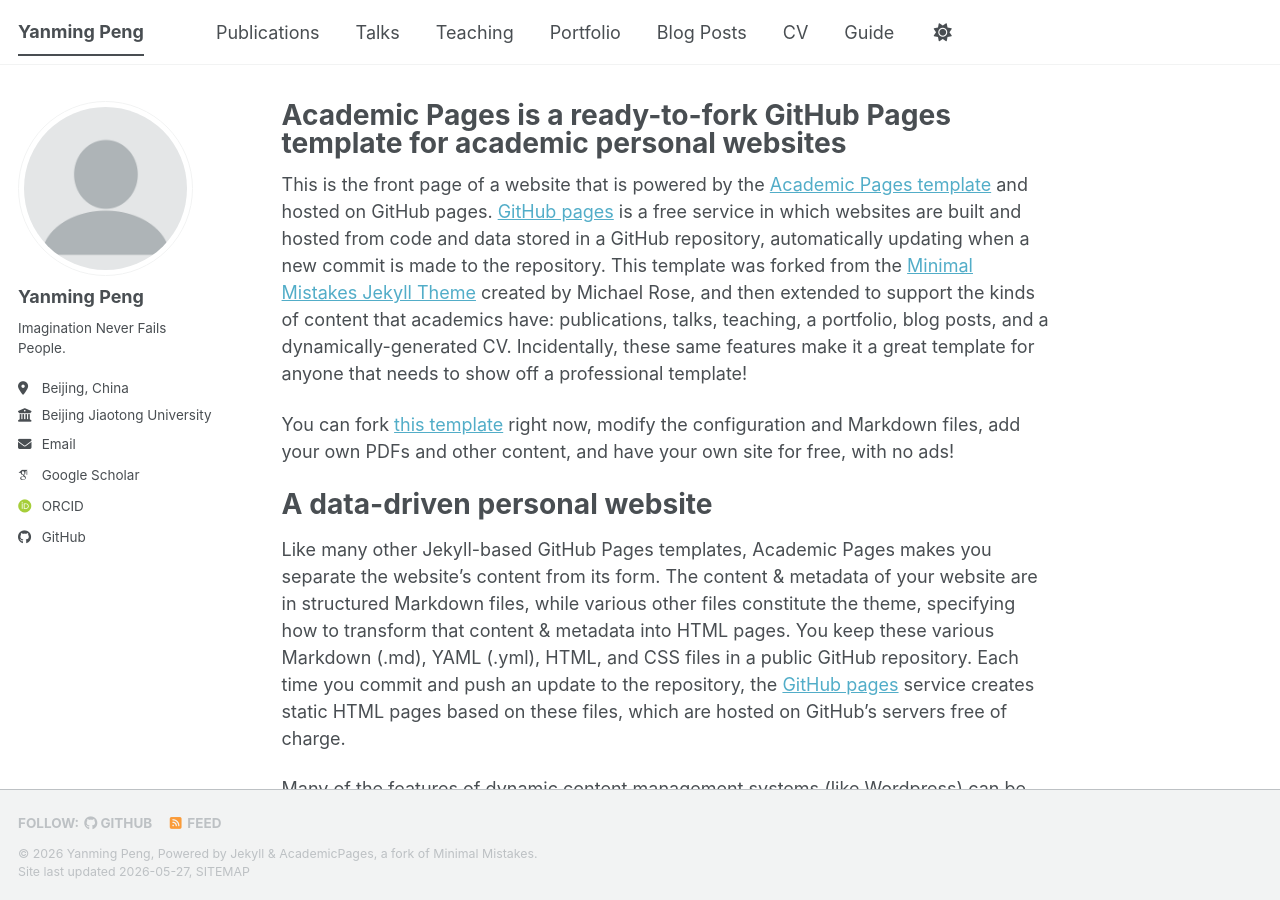
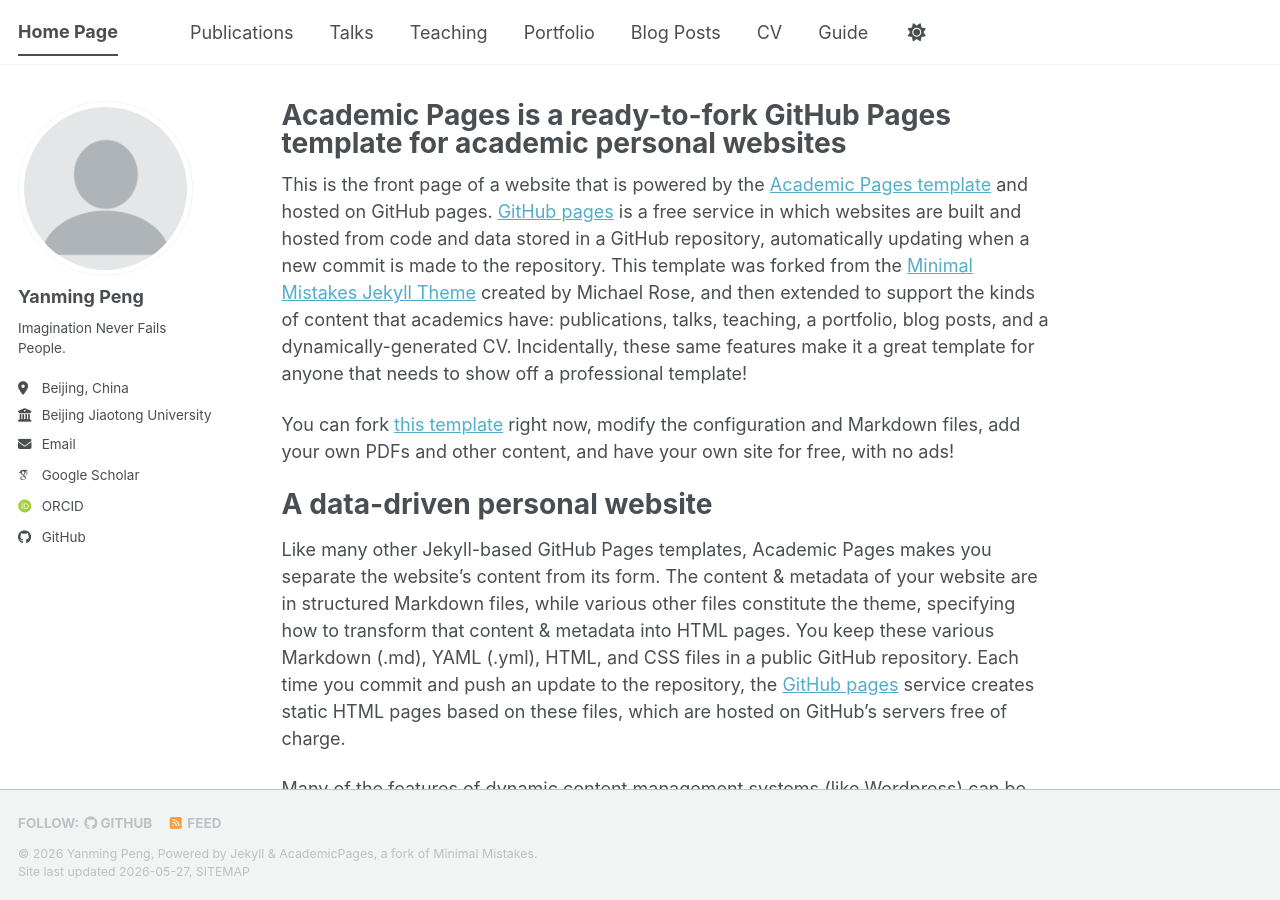
Before and after one commit to pym666/pym666.github.io, a Jekyll site: the page built from _pages/about.md, in a window 1280 px wide and 900 px high. Built offline with Jekyll 4.4.1, drawn with Linux system fonts in a browser that asks for light colours; some web fonts are replaced; a script bundle is joined from its source files by our own code; library files that are not in the unit come from our copies.

Commit message:
Update _config.yml

```diff
--- a/_config.yml
+++ b/_config.yml
@@ -9,7 +9,7 @@
 # Basic Site Settings
 locale                   : "en-US"
 site_theme               : "default" # The available themes options are "default", "air", "sunrise", "mint", "dirt" and "contrast"
-title                    : "Yanming Peng"
+title                    : "Home Page"
 title_separator          : "-"
 name                     : &name "Yanming Peng"
 description              : &description "Yanming Peng's academic portfolio"   # Update this with a general description of your site, this is the default if not overridden by a page
```
